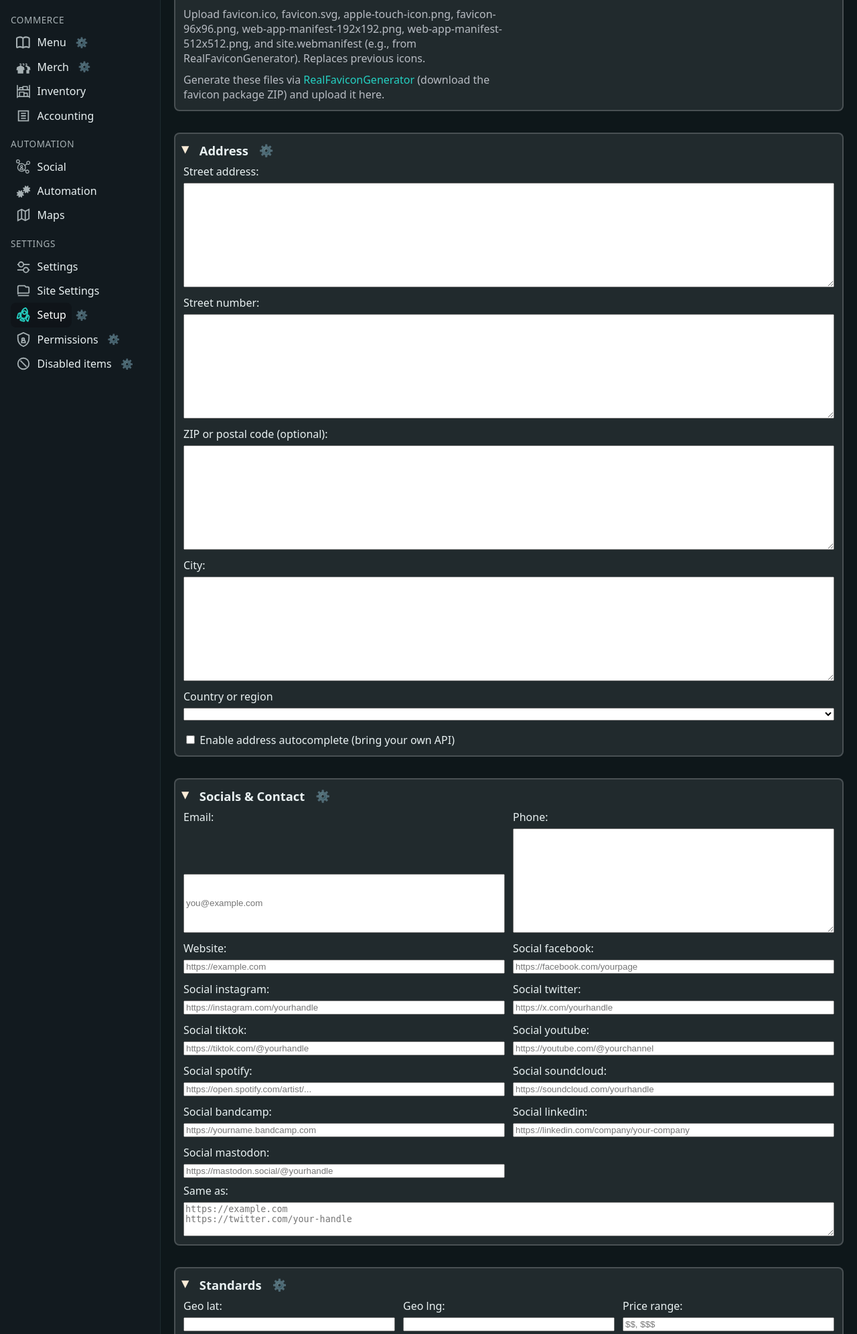
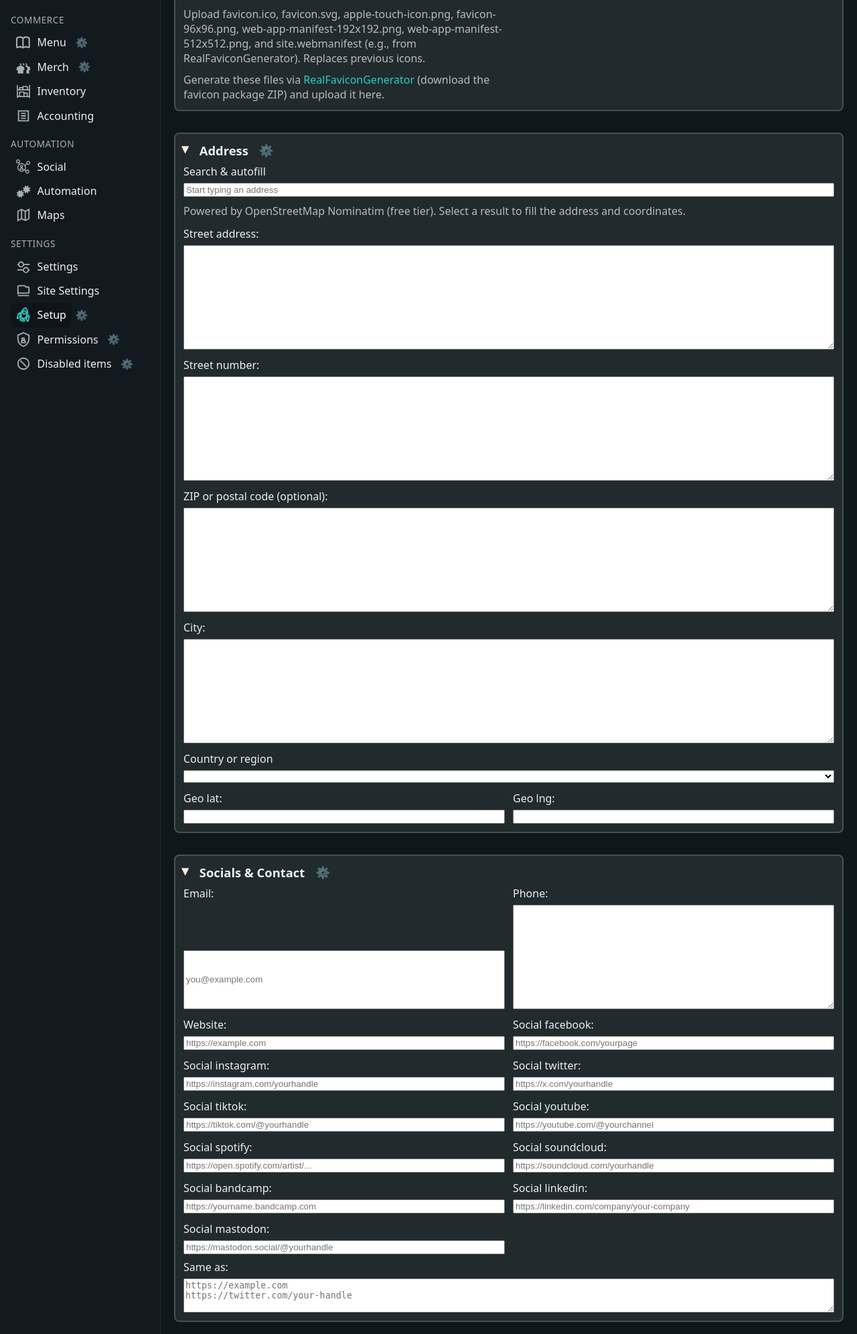
Before and after one commit to El0Lobo/CMS, a Django app: page /cms/settings/setup/ in a window 1280 px wide. Shown: the part 530-2522 px from the top of the page at 67% size. Run offline with Django 5.2, Linux system fonts and the light colour scheme; the visitor is signed in with stand-in values (Sample User, id 1); data comes from the database, SQL or seed files in the repository; data that the repository does not hold is empty; parts of the project's set-up code (start-up, migrations or seed data) failed here and were passed over; some libraries are stand-ins or nearby versions.

Commit message:
autovomplete
added adress autocomplete

```diff
--- a/app/setup/forms.py
+++ b/app/setup/forms.py
@@ -238,6 +238,8 @@ class SettingsForm(ModelForm):
         _update_widget_fields(
             "address_country", id="country", autocomplete="country", enterkeyhint="done"
         )
+        _update_widget_fields("geo_lat", id="geo-lat", step="0.000001", inputmode="decimal")
+        _update_widget_fields("geo_lng", id="geo-lng", step="0.000001", inputmode="decimal")
 
     def clean(self):
         data = super().clean()
--- a/app/templates/setup/setup.html
+++ b/app/templates/setup/setup.html
@@ -178,6 +178,12 @@
       </h2>
       <div class="card__body stack">
         <div class="address-ui address-ui--stacked stack">
+          <div class="field">
+            <label for="address-search">Search & autofill</label>
+            <input id="address-search" type="text" placeholder="Start typing an address" data-geo-search autocomplete="off">
+            <p class="text-muted" style="margin:4px 0 0;">Powered by OpenStreetMap Nominatim (free tier). Select a result to fill the address and coordinates.</p>
+            <div class="geo-suggestions" data-geo-results style="display:none; position:relative;"></div>
+          </div>
           <div class="field">{{ form.address_street.label_tag }} {{ form.address_street }}</div>
           <div class="field">{{ form.address_number.label_tag }} {{ form.address_number }}</div>
           <div class="field">{{ form.address_postal_code.label_tag }} {{ form.address_postal_code }}</div>
@@ -191,8 +197,9 @@
             </select>
           </div>
 
-          <div class="field mt-1">
-            <label>{{ form.address_autocomplete }} Enable address autocomplete (bring your own API)</label>
+          <div class="grid-2">
+            <div class="field">{{ form.geo_lat.label_tag }} {{ form.geo_lat }}</div>
+            <div class="field">{{ form.geo_lng.label_tag }} {{ form.geo_lng }}</div>
           </div>
         </div>
       </div>
@@ -234,12 +241,8 @@
       </h2>
       <div class="card__body stack">
         <div class="grid-3">
-          <div class="field">{{ form.geo_lat.label_tag }} {{ form.geo_lat }}</div>
-          <div class="field">{{ form.geo_lng.label_tag }} {{ form.geo_lng }}</div>
           <div class="field">{{ form.price_range.label_tag }} {{ form.price_range }}</div>
-        </div>
-
-        <div class="mt-2 field">
+               <div class="mt-2 field">
           <label for="currency_text">Currency</label>
           {{ form.currency_text }}
           <datalist id="currency_list">
@@ -252,6 +255,10 @@
           {{ form.default_currency.as_hidden }}
           <small class="text-muted">Pick a common currency or type your own. Defaults from timezone, fallback EUR.</small>
         </div>
+        </div>
+
+
+
 
         <div class="mt-3 field">
           <label for="{{ form.maximum_attendee_capacity.id_for_label }}">Max attendee capacity</label>
@@ -464,6 +471,90 @@
       <button class="btn btn-primary">Save Settings</button>
     </div>
   </form>
+
+  <script>
+    (function() {
+      const searchInput = document.querySelector('[data-geo-search]');
+      const resultsBox = document.querySelector('[data-geo-results]');
+      const street = document.getElementById('street-address');
+      const number = document.getElementById('street-number');
+      const postal = document.getElementById('postal-code');
+      const city = document.getElementById('city');
+      const country = document.getElementById('country');
+      const lat = document.getElementById('geo-lat');
+      const lng = document.getElementById('geo-lng');
+
+      if (!searchInput || !resultsBox) return;
+
+      const debounce = (fn, delay = 350) => {
+        let t;
+        return (...args) => {
+          clearTimeout(t);
+          t = setTimeout(() => fn(...args), delay);
+        };
+      };
+
+      const renderResults = (items) => {
+        if (!items || !items.length) {
+          resultsBox.style.display = 'none';
+          resultsBox.innerHTML = '';
+          return;
+        }
+        const list = document.createElement('ul');
+        list.style.listStyle = 'none';
+        list.style.margin = '6px 0 0';
+        list.style.padding = '8px';
+        list.style.background = 'rgba(0,0,0,0.5)';
+        list.style.border = '1px solid rgba(255,255,255,0.1)';
+        list.style.borderRadius = '6px';
+        list.style.maxHeight = '240px';
+        list.style.overflowY = 'auto';
+        items.forEach(item => {
+          const li = document.createElement('li');
+          li.textContent = item.display_name;
+          li.style.padding = '4px 6px';
+          li.style.cursor = 'pointer';
+          li.addEventListener('click', () => {
+            resultsBox.style.display = 'none';
+            searchInput.value = item.display_name;
+            const addr = item.address || {};
+            if (street) street.value = addr.road || addr.pedestrian || addr.neighbourhood || street.value;
+            if (number) number.value = addr.house_number || number.value;
+            if (postal) postal.value = addr.postcode || postal.value;
+            if (city) city.value = addr.city || addr.town || addr.village || city.value;
+            if (country) country.value = addr.country || country.value;
+            if (lat) lat.value = item.lat || lat.value;
+            if (lng) lng.value = item.lon || lng.value;
+          });
+          list.appendChild(li);
+        });
+        resultsBox.innerHTML = '';
+        resultsBox.appendChild(list);
+        resultsBox.style.display = 'block';
+      };
+
+      const search = debounce(async (q) => {
+        if (!q || q.length < 3) { renderResults([]); return; }
+        try {
+          const resp = await fetch(`https://nominatim.openstreetmap.org/search?format=jsonv2&addressdetails=1&q=${encodeURIComponent(q)}` , {
+            headers: { 'Accept': 'application/json', 'User-Agent': 'CMS-Setup-Autocomplete/1.0' }
+          });
+          if (!resp.ok) throw new Error('Search failed');
+          const data = await resp.json();
+          renderResults(data.slice(0, 8));
+        } catch (e) {
+          renderResults([]);
+        }
+      }, 400);
+
+      searchInput.addEventListener('input', (e) => search(e.target.value));
+      document.addEventListener('click', (e) => {
+        if (!resultsBox.contains(e.target) && e.target !== searchInput) {
+          resultsBox.style.display = 'none';
+        }
+      });
+    })();
+  </script>
 </div>
 
 <script>
```
